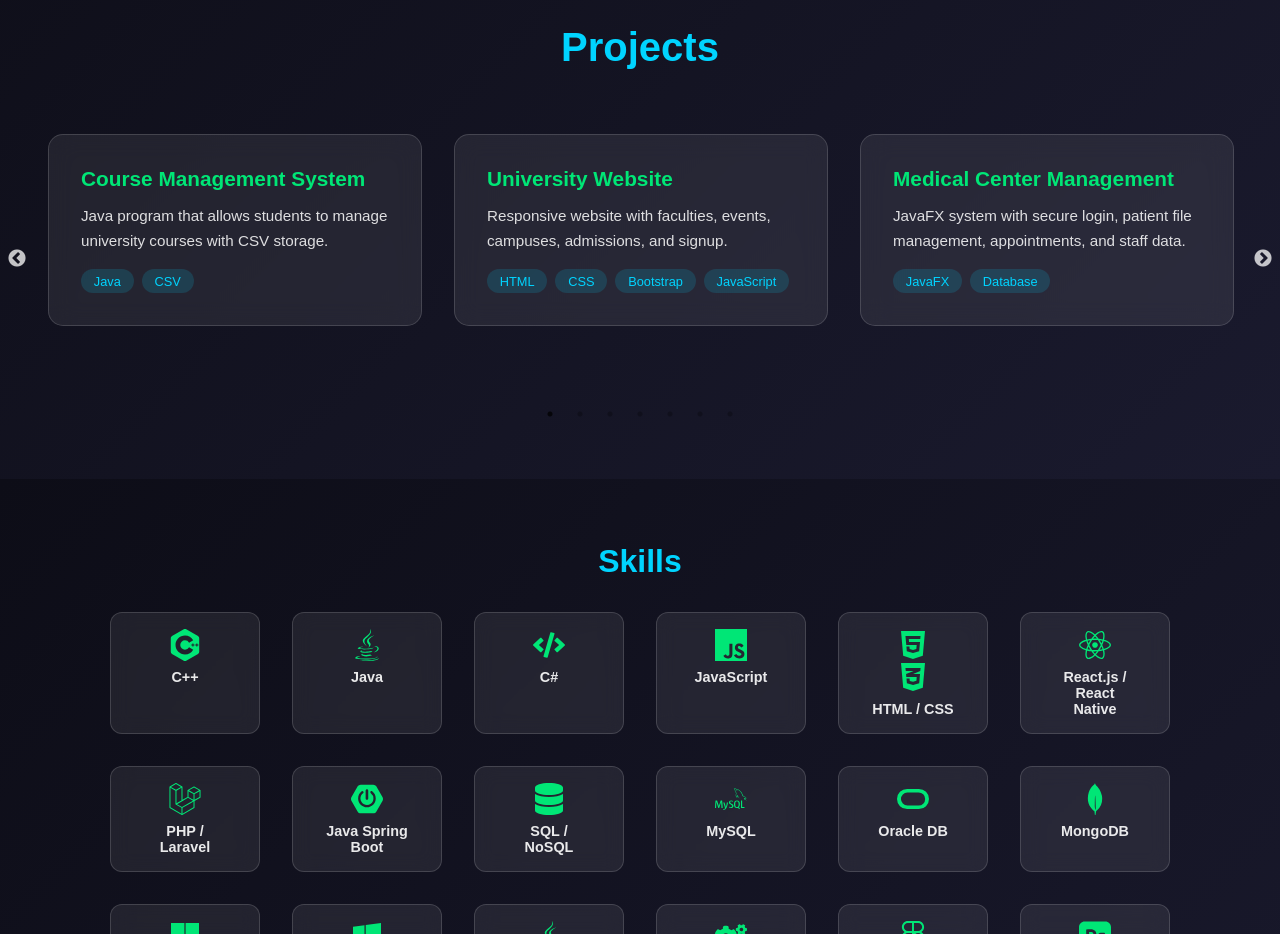
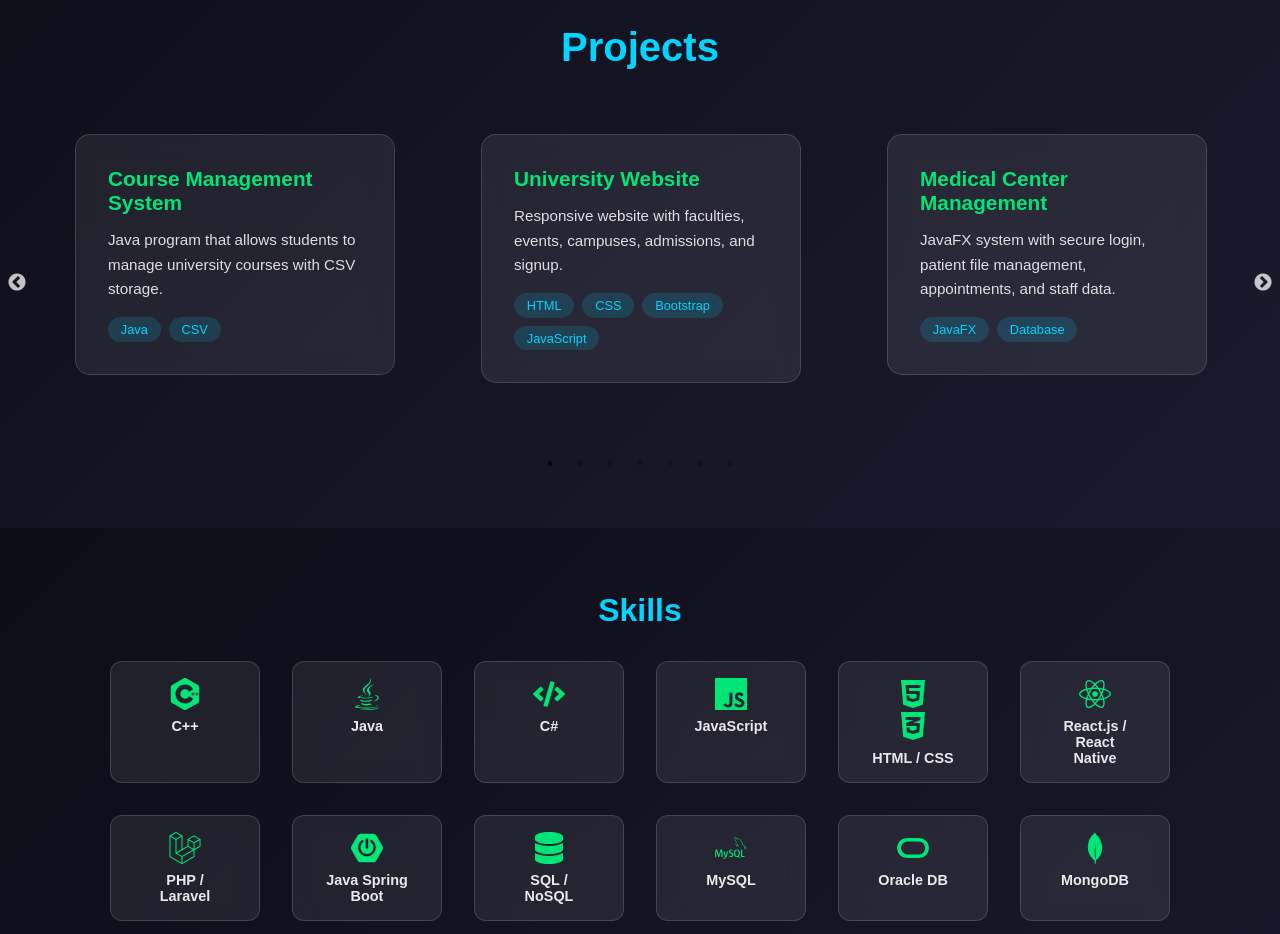
Before and after one commit to talaosman/Portfolio, a React (Create React App) app: page / in a window 1280 px wide. Shown: the part 1860-2794 px from the top of the page. Built offline with nearby package versions, Linux system fonts and the light colour scheme.

Commit message:
Modify project

```diff
--- a/src/components/Project.js
+++ b/src/components/Project.js
@@ -26,7 +26,9 @@ const ProjectsSection = styled.section`
     backdrop-filter: blur(12px);
     border-radius: 15px;
     padding: 2rem;
-    width: 300px;
+    width: 100%;          /* Make width dynamic */
+    max-width: 320px;     /* Limit maximum width */
+    box-sizing: border-box;
     color: #fff;
     display: flex;
     flex-direction: column;
@@ -67,7 +69,39 @@ const ProjectsSection = styled.section`
     border-radius: 20px;
     font-weight: 500;
   }
+
+  /* Optional: adjust font sizes for mobile */
+  @media (max-width: 480px) {
+    h2 {
+      font-size: 2rem;
+    }
+    .card h3 {
+      font-size: 1.1rem;
+    }
+    .card p {
+      font-size: 0.9rem;
+    }
+  }
 `;
+const settings = {
+  dots: true,
+  infinite: true,
+  speed: 500,
+  slidesToShow: 3,
+  slidesToScroll: 1,
+  arrows: true,  // optional: show arrows only on desktop
+  responsive: [
+    {
+      breakpoint: 1024,
+      settings: { slidesToShow: 2, arrows: true }
+    },
+    {
+      breakpoint: 768,
+      settings: { slidesToShow: 1, arrows: false } // hide arrows on mobile
+    }
+  ]
+};
+
 
 
 const Projects = () => {
@@ -132,7 +166,8 @@ const Projects = () => {
       <h2>Projects</h2>
       <Slider {...settings}>
         {projects.map((p, i) => (
-          <div className="card" key={i}>
+          <div key={i} style={{ display: "flex", justifyContent: "center" }}>
+            <div className="card">
               <h3>{p.name}</h3>
               <p>{p.desc}</p>
               <div className="tags">
@@ -143,8 +178,10 @@ const Projects = () => {
                 ))}
               </div>
             </div>
+          </div>
         ))}
       </Slider>
+
     </ProjectsSection>
   );
 };
```
Lines whose indentation alone changed are shown as unchanged.
